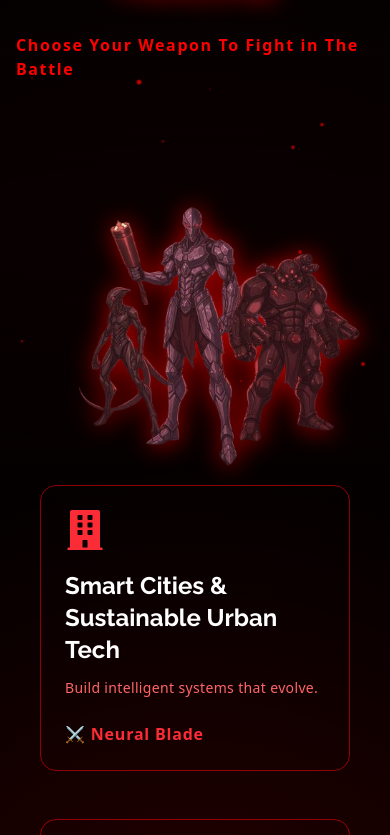
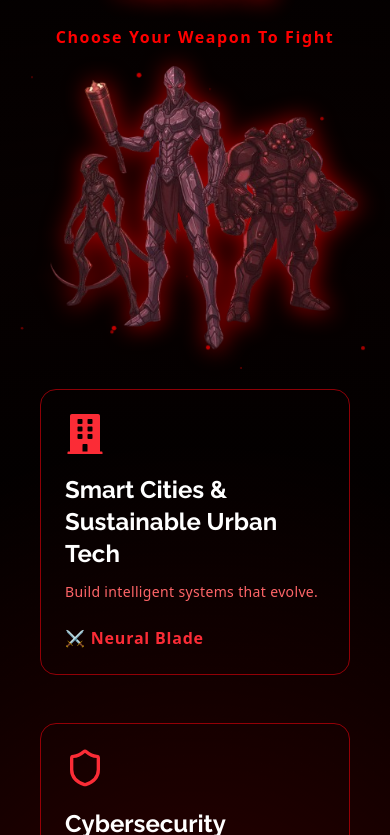
Before and after one commit to TheCodeHeist-Coder/HackerCup, a React (Vite) app: page / in a window 390 px wide. Shown: the part 3049-3884 px from the top of the page. Built offline with nearby package versions, Linux system fonts and the light colour scheme; a web font is replaced by a local one.

Commit message:
mobile_fix

```diff
--- a/src/animations/Track.jsx
+++ b/src/animations/Track.jsx
@@ -70,7 +70,7 @@ export default function TracksPage() {
 
 
       {/* Tracks Grid */}
-      <div className="relative z-10 max-w-6xl mx-auto mt-16 grid grid-cols-1 sm:grid-cols-2 lg:grid-cols-3 gap-12">
+      <div className="relative z-10 max-w-6xl mx-auto mt-6 grid grid-cols-1 sm:grid-cols-2 lg:grid-cols-3 gap-12">
         {tracks.map((track, i) => {
           const Icon = track.icon;
           const isLocked = lockedWeapon === track.weapon;
--- a/src/components/Rules.jsx
+++ b/src/components/Rules.jsx
@@ -91,10 +91,10 @@ export default function RulesPage() {
           <h1 className="
               text-3xl sm:text-5xl md:text-7xl
               font-extrabold tracking-widest
-              text-red-600 glowUp font-display mb-6
+              text-red-600 glowUp font-display
             "> RULES  </h1>
 
-          <p className="font-track tracking-widest font-extrabold md:text-4xl  text-[red]">
+          <p className="font-track md:pb-8 pt-3 tracking-widest font-extrabold md:text-4xl  text-[red]">
             Warrior Code of Conduct
           </p>
 
@@ -102,14 +102,14 @@ export default function RulesPage() {
 
           </div>
 
-          <div className="w-full mt-12 h-96 flex items-center justify-center">
+          <div className="w-full md:mt-12 mt-3 h-96 flex items-center justify-center">
             <img
             loading="lazy"
               src="/finalRules03.png"
               draggable='false'
               alt="Rules Warrior"
               className="
-       md:w-2/3 h-128
+       md:w-2/3 md:h-138 h-100
 
       /* Cinematic Fade Mask */
       mask-[linear-gradient(to_right,transparent,black_20%,black_80%,transparent)]
--- a/src/components/Tracks.jsx
+++ b/src/components/Tracks.jsx
@@ -27,7 +27,7 @@ export default function Tracks() {
     return (
         <div  ref={sectionRef} id="tracks" className="relative  w-full min-h-screen overflow-hidden">
 
-            <div className="absolute inset-0 bg-linear-to-b from-red-950/50 via-black to-black opacity-90" />
+             <div className="absolute inset-0 bg-linear-to-b from-red-950/50 via-black to-black opacity-60" />
       <div className="absolute inset-0 bg-[radial-gradient(circle,rgba(255,0,0,0.18),transparent,black)]" />
 
 
@@ -49,36 +49,29 @@ export default function Tracks() {
                     </h1>
                 </div>
 
-                <div className="relative flex flex-col items-center w-full mt-7 ">
-                    {/* secong heading with aliens */}
-                   <div className=" pb-8 relative">
-                <h1 className="font-track tracking-widest font-extrabold md:text-4xl  text-[red]"> Choose Your Weapon To Fight in The Battle </h1>
+               <div className="py-5 relative">
+                <h1 className="font-track text-center tracking-widest font-extrabold md:text-4xl  text-[red]"> Choose Your Weapon To Fight </h1>
 
               </div>
 
                     <div
                         className="
-
-                absolute
-                -bottom-40 sm:-bottom-4 md:-bottom-8
-                z-10
+                        flex justify-center items-center
                 animate-float
                 drop-shadow-[1px_1px_12px_rgba(255,0,0,0.65)]
               "
                     >
                         <img
-                            src="/aliens.png"
+                            src="/finalAliens.png"
                             alt="Alien Warrior"
                             draggable="false"
                             className=""
                         />
                     </div>
 
-                    <div className="h-55 sm:h-70 md:h-90" />
 
-                </div>
 
-                <div className="mt-22 md:mt-20 lg:mt-1 ">
+                <div className="  ">
                     <TracksPage />
                 </div>
             </div>
```
Also changed, not shown: public/finalAliens.png (added).
